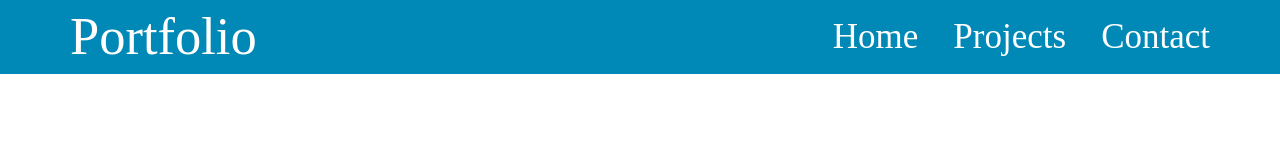
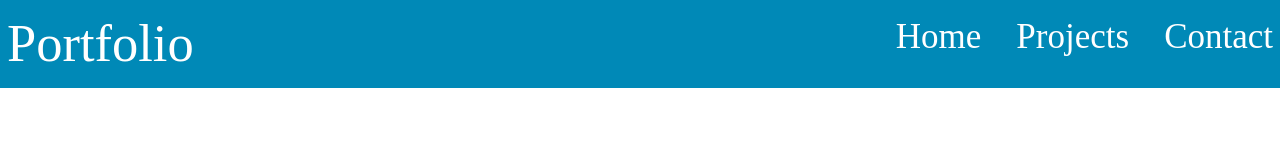
Before and after one commit to angan358/Portfolio-01, a plain HTML site: page index.html in a window 1280 px wide. Drawn offline with Linux system fonts and the light colour scheme.

Commit message:
styled the nav section

```diff
--- a/CSS/style.css
+++ b/CSS/style.css
@@ -29,7 +29,7 @@ html {
 .container {
     max-width: 1300px;
     margin: 0 auto;
-    padding: 0 2rem;
+
 }
 
 header {
@@ -41,6 +41,7 @@ nav {
     display: flex;
     justify-content: space-between;
     align-items: center;
+    padding: 0.2rem;
 }
 
 a {
@@ -58,9 +59,24 @@ nav ul {
     /*given for the spcing between the list*/
 }
 
+nav li {
+    font-size: 1rem;
+    border-bottom: 0.4rem transparent solid;
+    transition: 0.3s ease-in-out;
+
+}
+
+nav li:hover {
+    border-bottom: var(--secondary-color) solid;
+    transition: 0.3s ease-in-out;
+    cursor: pointer;
+
+}
+
 
 /*logo section*/
 
 .logo {
     font-size: 1.5rem;
+    font-weight: 700px;
 }
```
